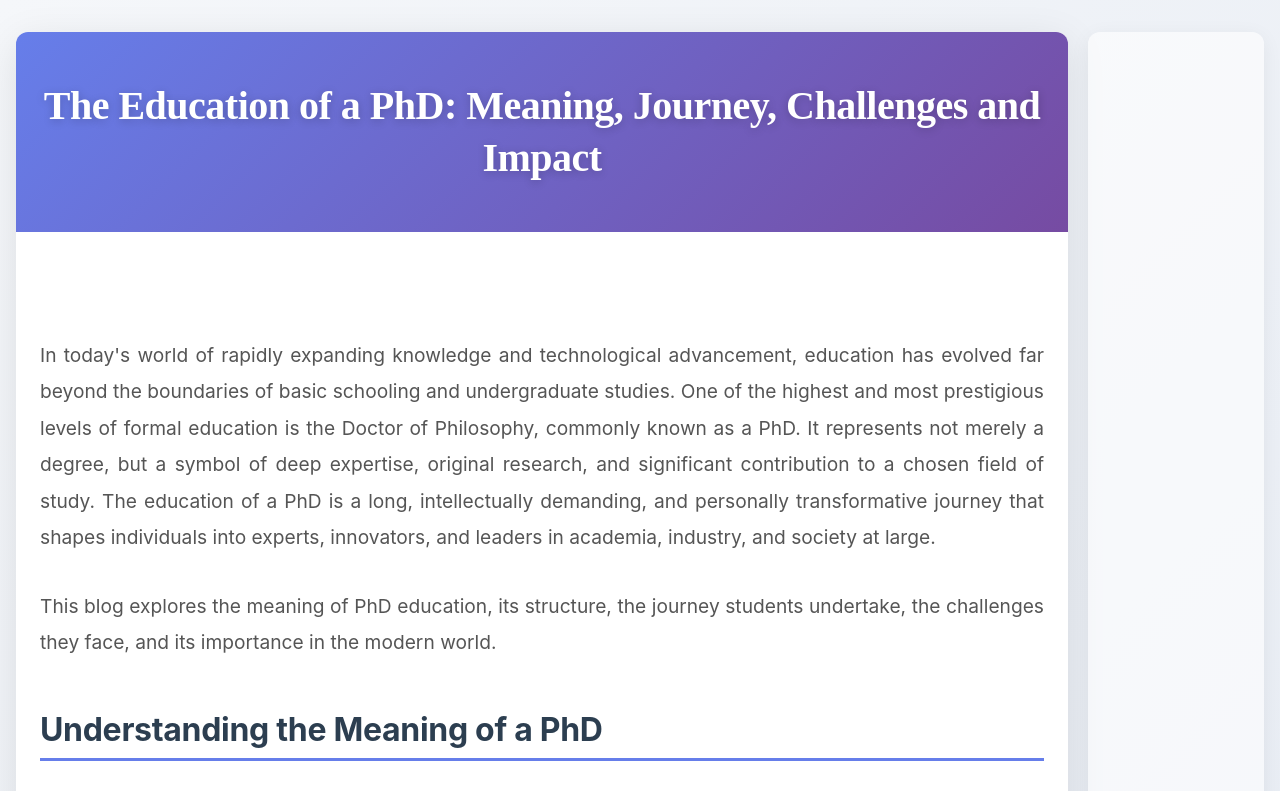
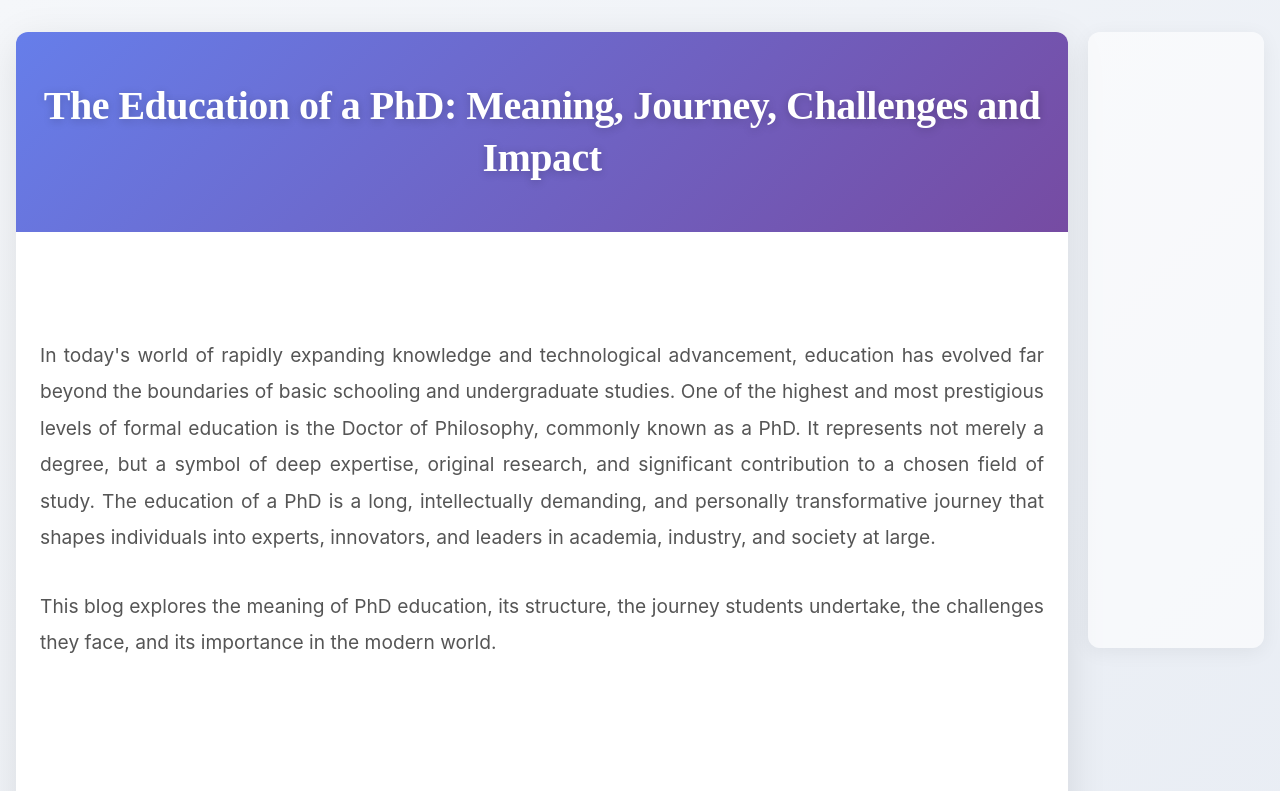
Before and after one commit to krishh26/aklinks_frontend_ads, an Angular app: page /aklinks-ads in a window 1280 px wide. Shown: the top 791 px of the page. Built offline with nearby package versions, Linux system fonts and the light colour scheme.

Commit message:
Update ad configurations and integrate new ad placements in aklinks-ads component. Modify index.html for additional ad scripts and enhance styles for better ad display. Remove unused ad placements to streamline the layout.

```diff
--- a/src/app/ads/adsterra.config.ts
+++ b/src/app/ads/adsterra.config.ts
@@ -24,11 +24,11 @@ export const ADSTERRA_PLACEMENTS = {
     height: 600,
     scriptHost: 'progressmagnify.com',
   },
-  /** Banner 160×300 — Progress Magnify */
-  banner160x300: {
-    key: '18acd2892012e10f2e2f388a0edc2cac',
-    width: 160,
-    height: 300,
+  /** Banner 468×60 — centered in article (Progress Magnify) */
+  banner468x60: {
+    key: '7ed47e046fd5524e99ee48ee673cfe37',
+    width: 468,
+    height: 60,
     scriptHost: 'progressmagnify.com',
   },
   /**
--- a/src/app/ads/progress-magnify.config.ts
+++ b/src/app/ads/progress-magnify.config.ts
@@ -10,3 +10,18 @@ export const PROGRESS_MAGNIFY_CONTAINER_UNIT = {
   key: 'bb509ebafe12162d122e9f0fa8812183',
   scriptHost: 'progressmagnify.com',
 } as const;
+
+/**
+ * Popunder / popup script — tag is in `index.html` after `</app-root>` (before social bar).
+ * Browsers often block new windows until the user clicks; many popunders open on first interaction.
+ * Production domain approval may be required (often no fill on localhost).
+ */
+export const PROGRESS_MAGNIFY_GLOBAL_SCRIPT_SRC =
+  'https://progressmagnify.com/eb/a2/e3/eba2e37607fd572d15a305fc4cbc0a9a.js';
+
+/**
+ * Social bar — tag is in `index.html` at the end of `<body>` (after `</app-root>`).
+ * Many networks only show ads on approved production domains, not on localhost.
+ */
+export const PROGRESS_MAGNIFY_SOCIAL_BAR_SCRIPT_SRC =
+  'https://progressmagnify.com/19/56/95/195695b345750e10228ddfb2d504fb4d.js';
--- a/src/app/aklinks-ads/aklinks-ads.component.html
+++ b/src/app/aklinks-ads/aklinks-ads.component.html
@@ -47,6 +47,10 @@
       <p class="blog-intro">
         This blog explores the meaning of PhD education, its structure, the journey students undertake, the challenges they face, and its importance in the modern world.
       </p>
+
+      <div class="ad-banner-468-centered" aria-label="Advertisement">
+        <app-adsterra-placement placementKey="banner468x60" />
+      </div>
 
       <h2>Understanding the Meaning of a PhD</h2>
       <p>
@@ -304,10 +308,7 @@
   </article>
 
   <aside class="blog-sidebar" aria-label="Advertisement">
-    <div class="blog-sidebar__ads">
-      <app-adsterra-placement placementKey="banner160" />
-      <app-adsterra-placement placementKey="banner160x300" />
-    </div>
+    <app-adsterra-placement placementKey="banner160" />
   </aside>
   </div>
 </section>
--- a/src/app/aklinks-ads/aklinks-ads.component.scss
+++ b/src/app/aklinks-ads/aklinks-ads.component.scss
@@ -268,13 +268,6 @@
     box-shadow: 0 4px 20px rgba(0, 0, 0, 0.06);
   }
 
-  .blog-sidebar__ads {
-    display: flex;
-    flex-direction: column;
-    align-items: center;
-    gap: 1rem;
-  }
-
   .blog-shell .blog-post {
     flex: 1 1 0;
     min-width: 0;
@@ -288,18 +281,10 @@
       width: 100%;
       order: -1;
       display: flex;
-      flex-direction: column;
-      align-items: center;
       justify-content: center;
       box-shadow: none;
       background: transparent;
       padding: 0;
-    }
-
-    .blog-sidebar__ads {
-      flex-direction: row;
-      flex-wrap: wrap;
-      justify-content: center;
     }
   }
 
@@ -363,6 +348,25 @@
       justify-content: center;
       margin: 0 auto 2rem;
       width: 100%;
+    }
+
+    .ad-banner-468-centered {
+      display: flex;
+      justify-content: center;
+      align-items: center;
+      width: 100%;
+      max-width: 100%;
+      margin: 2rem auto;
+      padding: 0.75rem 0;
+      clear: both;
+    }
+
+    @media (max-width: 520px) {
+      .ad-banner-468-centered {
+        overflow-x: auto;
+        justify-content: center;
+        -webkit-overflow-scrolling: touch;
+      }
     }
 
     .blog-intro {
--- a/src/index.html
+++ b/src/index.html
@@ -6,9 +6,12 @@
   <title>AKLinks - URL Shortener</title>
   <base href="/">
   <meta name="viewport" content="width=device-width, initial-scale=1">
-  <!-- CSP must allow ad scripts, iframes, and network calls or browsers block ads silently in the console. -->
+  <!--
+    CSP: ad tags pull many third-party hosts; http:// pixels/CSS are common.
+    ERR_BLOCKED_BY_CLIENT = extension ad blocker (uBlock, etc.), not fixable here.
+  -->
   <meta http-equiv="Content-Security-Policy"
-    content="default-src 'self'; script-src 'self' 'unsafe-inline' 'unsafe-eval' https://progressmagnify.com https://www.highperformformat.com https://highperformformat.com https://www.highperformanceformat.com https://www.effectivecreativeformat.com https://www.profitablecreativeformat.com https://pl28862489.effectivegatecpm.com https://preferencenail.com https://pagead2.googlesyndication.com https://www.googlesyndication.com https://googleads.g.doubleclick.net https://partner.googleadservices.com https://www.google.com https://www.gstatic.com; style-src 'self' 'unsafe-inline' https://fonts.googleapis.com; font-src 'self' https://fonts.gstatic.com; img-src 'self' data: https: blob: http://cdn.storageimagedisplay.com; connect-src 'self' https://api.aklinks.in:* ws://api.aklinks.in:* http://localhost:* ws://localhost:* https://preferencenail.com https: wss:; frame-src 'self' https:; object-src 'none'; base-uri 'self';">
+    content="default-src 'self'; script-src 'self' 'unsafe-inline' 'unsafe-eval' blob: http://creative-sb1.com https://creative-sb1.com https://progressmagnify.com https://www.highperformformat.com https://highperformformat.com https://www.highperformanceformat.com https://www.effectivecreativeformat.com https://www.profitablecreativeformat.com https://pl28862489.effectivegatecpm.com https://preferencenail.com https://pagead2.googlesyndication.com https://www.googlesyndication.com https://googleads.g.doubleclick.net https://partner.googleadservices.com https://www.google.com https://www.gstatic.com; style-src 'self' 'unsafe-inline' https://fonts.googleapis.com http://fonts.googleapis.com; font-src 'self' https://fonts.gstatic.com data:; img-src 'self' data: https: http: blob: http://cdn.storageimagedisplay.com; connect-src 'self' https://api.aklinks.in:* ws://api.aklinks.in:* http://localhost:* ws://localhost:* https://preferencenail.com http://creative-sb1.com https://creative-sb1.com https: http: wss:; frame-src 'self' https: http: blob:; worker-src 'self' blob: https: http:; object-src 'none'; base-uri 'self';">
 
   <!-- Favicon using AKLinks logo -->
   <link rel="icon" type="image/png" sizes="32x32" href="assets/images/aklinks_logo.png">
@@ -40,6 +43,10 @@
   <a href="https://progressmagnify.com/j6y7fka3?key=e20ae96b74ecd3c5d1740ec503284f59" target="_blank"
     rel="noopener noreferrer" style="display: none;">Progress Magnify</a>
   <app-root></app-root>
+  <!-- Popunder / popup (PROGRESS_MAGNIFY_GLOBAL_SCRIPT_SRC) — before social bar -->
+  <script src="https://progressmagnify.com/eb/a2/e3/eba2e37607fd572d15a305fc4cbc0a9a.js"></script>
+  <!-- Social bar (PROGRESS_MAGNIFY_SOCIAL_BAR_SCRIPT_SRC) — keep last -->
+  <script src="https://progressmagnify.com/19/56/95/195695b345750e10228ddfb2d504fb4d.js"></script>
 </body>
 
 </html>
```
